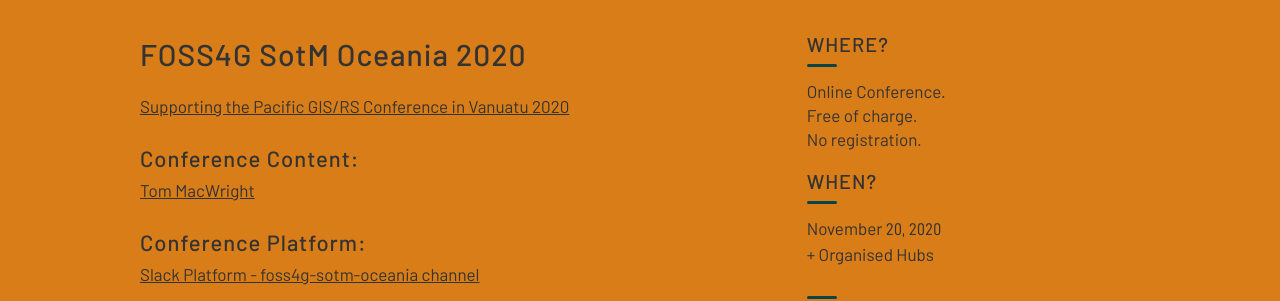
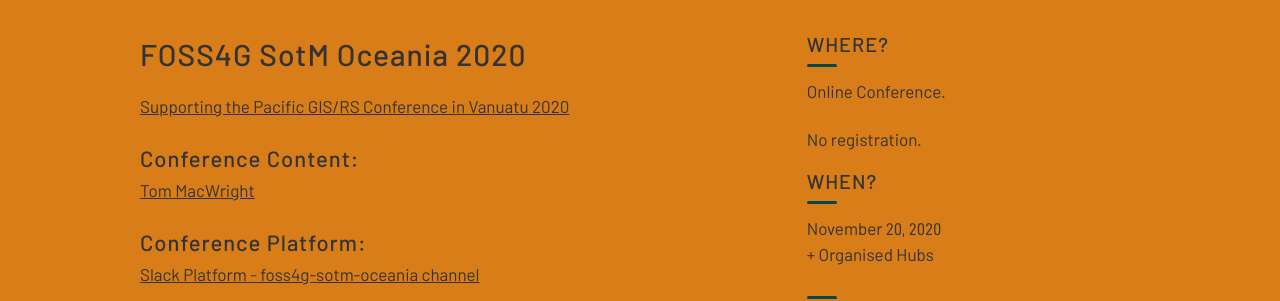
Before and after one commit to osgeo-oceania/foss4g-sotm-oceania-2020, a Jekyll site: the page built from index.html, in a window 1280 px wide and 900 px high, scrolled down 831 px. Shown: the part 155-456 px from the top of the window. Built offline with Jekyll 4.4.1, drawn with Linux system fonts in a browser that asks for light colours.

Commit message:
Update about.html

```diff
--- a/_includes/about.html
+++ b/_includes/about.html
@@ -15,7 +15,7 @@
 	</div>
           <div class="col4 clearfix contain">
           <h3 class="small-title uppercase">Where?</h3>
-	  <p>Online Conference. <br />Free of charge. <br />No registration.</p>
+	  <p>Online Conference. <br /><br />No registration.</p>
 
           <h3 class="small-title uppercase">When?</h3>
 	  <p>November <span class="numeral">20, 2020</span><br />
```
